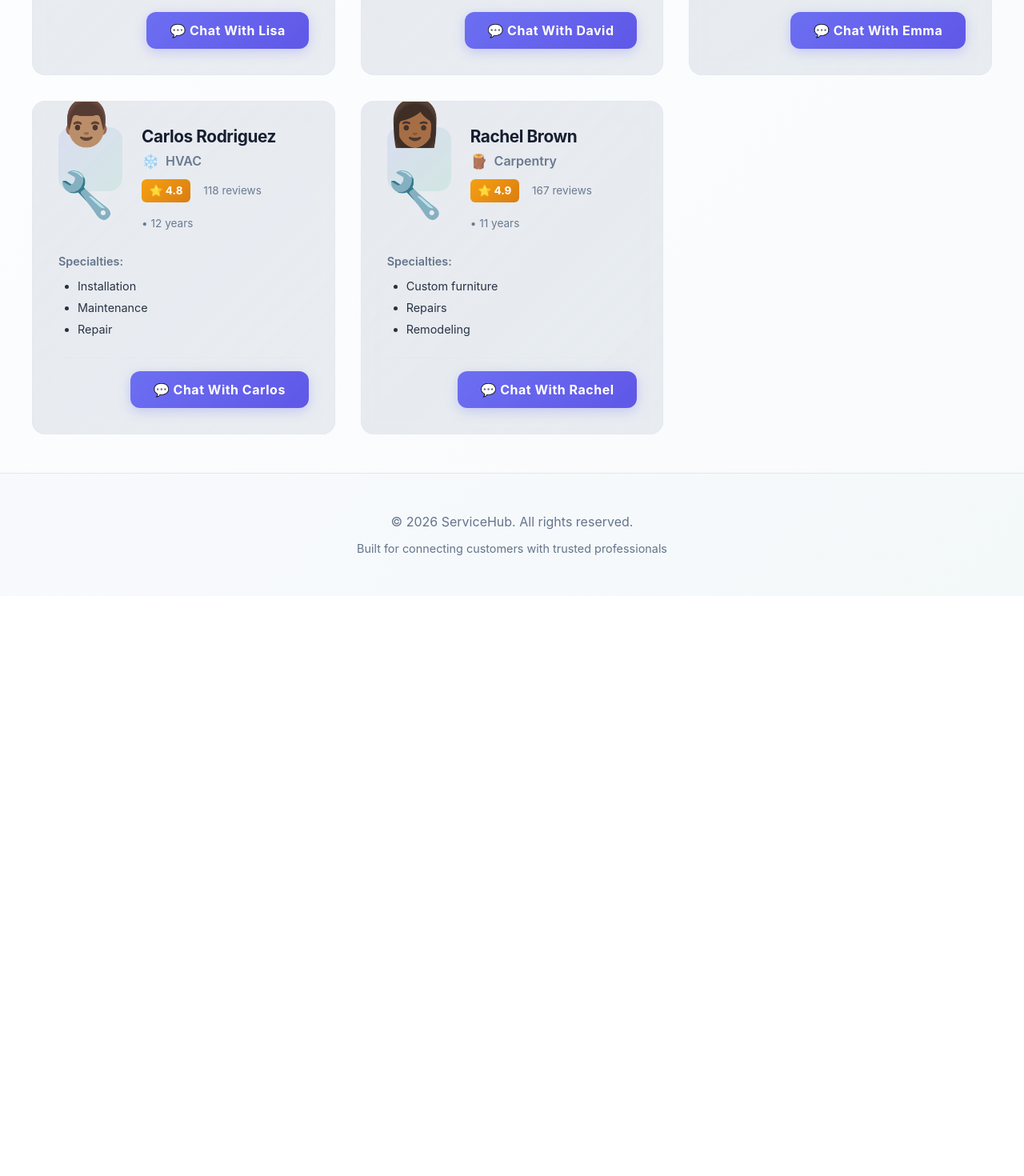
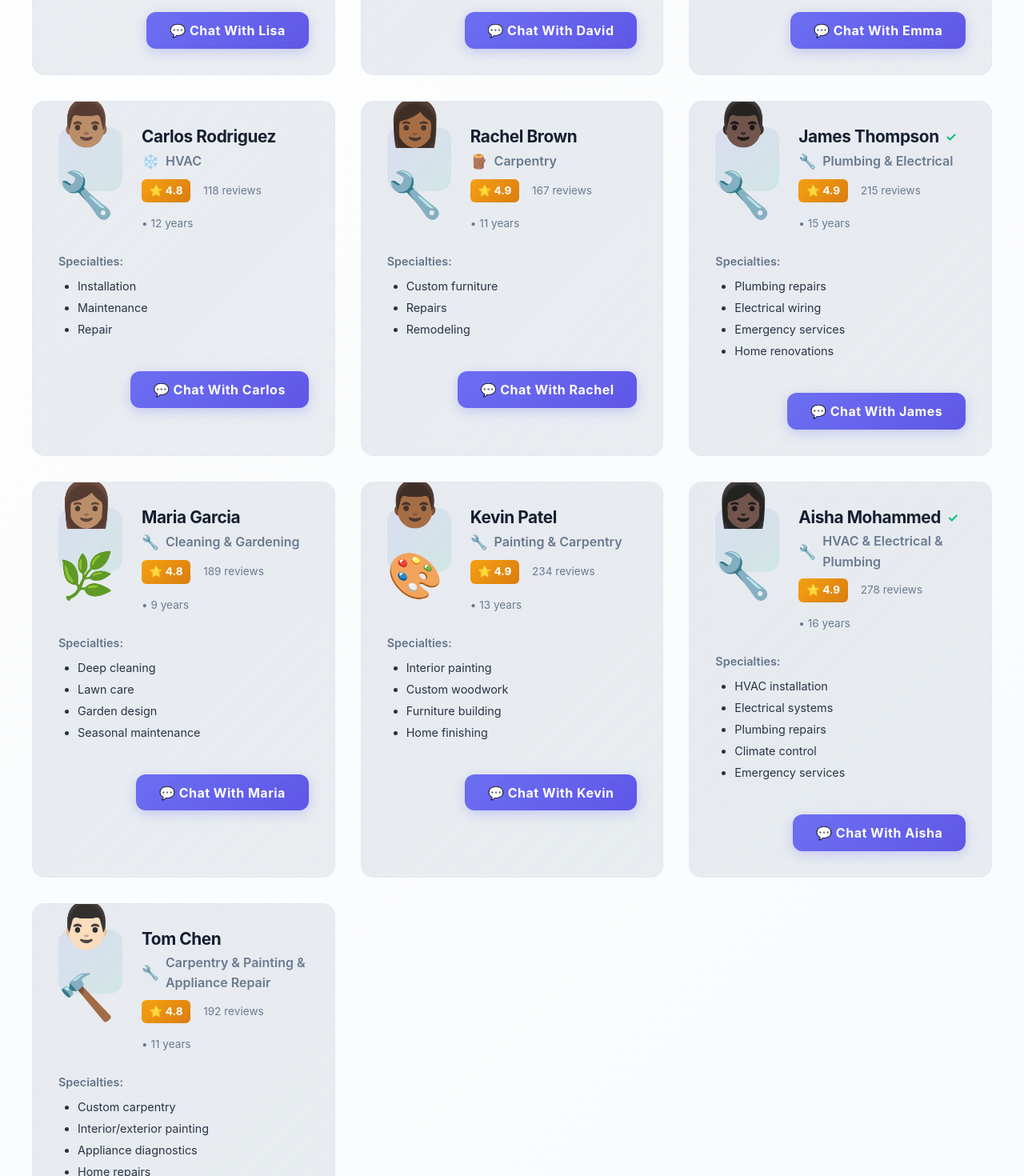
Before and after one commit to trevahkagiso-pixel/Service-Providers, a React (Vite) app in the folder service-booking-fe/: page /providers in a window 1280 px wide. Shown: the part 1080-2550 px from the top of the page at 80% size. Before the commit the page ends 1825 px from the top, so only its background shows below. Built offline with nearby package versions, Linux system fonts and the light colour scheme.

Commit message:
cerified

```diff
--- a/service-booking-fe/src/pages/Providers.tsx
+++ b/service-booking-fe/src/pages/Providers.tsx
@@ -1,14 +1,19 @@
 import { SERVICES } from '../constants/services'
 
 const PROVIDERS = [
-  { id: 1, name: 'John Martinez', service: 'Plumbing', rating: 4.9, reviews: 127, experience: '8 years', avatar: '👨🏽🔧', price: '$80-120/hr', specialties: ['Emergency repairs', 'Installations', 'Leak detection'] },
+  { id: 1, name: 'John Martinez', service: 'Plumbing', rating: 4.9, reviews: 127, experience: '8 years', avatar: '👨🏽🔧', price: '$80-120/hr', specialties: ['Emergency repairs', 'Installations', 'Leak detection'], verified: true },
   { id: 2, name: 'Sarah Chen', service: 'Electrical', rating: 4.8, reviews: 94, experience: '6 years', avatar: '👩🏻🔧', price: '$90-130/hr', specialties: ['Wiring', 'Panel upgrades', 'Smart home'] },
   { id: 3, name: 'Mike Johnson', service: 'Cleaning', rating: 4.9, reviews: 203, experience: '5 years', avatar: '🧑🏿💼', price: '$60-90/hr', specialties: ['Deep cleaning', 'Move-out', 'Commercial'] },
   { id: 4, name: 'Lisa Anderson', service: 'Appliance Repair', rating: 4.7, reviews: 81, experience: '10 years', avatar: '👩🏾🔧', price: '$75-110/hr', specialties: ['Refrigerators', 'Washers', 'Ovens'] },
-  { id: 5, name: 'David Kim', service: 'Gardening', rating: 4.8, reviews: 156, experience: '7 years', avatar: '👨🏻🌾', price: '$70-100/hr', specialties: ['Landscaping', 'Maintenance', 'Design'] },
+  { id: 5, name: 'David Kim', service: 'Gardening', rating: 4.8, reviews: 156, experience: '7 years', avatar: '👨🏻🌾', price: '$70-100/hr', specialties: ['Landscaping', 'Maintenance', 'Design'], verified: true },
   { id: 6, name: 'Emma Wilson', service: 'Painting', rating: 4.9, reviews: 142, experience: '9 years', avatar: '👩🏿🎨', price: '$65-95/hr', specialties: ['Interior', 'Exterior', 'Decorative'] },
   { id: 7, name: 'Carlos Rodriguez', service: 'HVAC', rating: 4.8, reviews: 118, experience: '12 years', avatar: '👨🏽🔧', price: '$95-140/hr', specialties: ['Installation', 'Maintenance', 'Repair'] },
-  { id: 8, name: 'Rachel Brown', service: 'Carpentry', rating: 4.9, reviews: 167, experience: '11 years', avatar: '👩🏾🔧', price: '$85-125/hr', specialties: ['Custom furniture', 'Repairs', 'Remodeling'] }
+  { id: 8, name: 'Rachel Brown', service: 'Carpentry', rating: 4.9, reviews: 167, experience: '11 years', avatar: '👩🏾🔧', price: '$85-125/hr', specialties: ['Custom furniture', 'Repairs', 'Remodeling'] },
+  { id: 9, name: 'James Thompson', service: 'Plumbing & Electrical', rating: 4.9, reviews: 215, experience: '15 years', avatar: '👨🏿🔧', price: '$100-150/hr', specialties: ['Plumbing repairs', 'Electrical wiring', 'Emergency services', 'Home renovations'], verified: true },
+  { id: 10, name: 'Maria Garcia', service: 'Cleaning & Gardening', rating: 4.8, reviews: 189, experience: '9 years', avatar: '👩🏽🌿', price: '$70-110/hr', specialties: ['Deep cleaning', 'Lawn care', 'Garden design', 'Seasonal maintenance'] },
+  { id: 11, name: 'Kevin Patel', service: 'Painting & Carpentry', rating: 4.9, reviews: 234, experience: '13 years', avatar: '👨🏾🎨', price: '$80-130/hr', specialties: ['Interior painting', 'Custom woodwork', 'Furniture building', 'Home finishing'] },
+  { id: 12, name: 'Aisha Mohammed', service: 'HVAC & Electrical & Plumbing', rating: 4.9, reviews: 278, experience: '16 years', avatar: '👩🏿🔧', price: '$110-160/hr', specialties: ['HVAC installation', 'Electrical systems', 'Plumbing repairs', 'Climate control', 'Emergency services'], verified: true },
+  { id: 13, name: 'Tom Chen', service: 'Carpentry & Painting & Appliance Repair', rating: 4.8, reviews: 192, experience: '11 years', avatar: '👨🏻🔨', price: '$85-135/hr', specialties: ['Custom carpentry', 'Interior/exterior painting', 'Appliance diagnostics', 'Home repairs', 'Furniture restoration'] }
 ]
 
 export default function Providers() {
@@ -41,7 +46,10 @@ export default function Providers() {
                 {provider.avatar}
               </div>
               <div style={{flex: 1}}>
-                <h3 style={{marginBottom: 'var(--spacing-xs)', fontSize: '1.3rem'}}>{provider.name}</h3>
+                <h3 style={{marginBottom: 'var(--spacing-xs)', fontSize: '1.3rem', display: 'flex', alignItems: 'center', gap: 'var(--spacing-sm)'}}>
+                  {provider.name}
+                  {provider.verified && <span style={{fontSize: '1rem', color: '#10b981'}} title="Verified Provider">✓</span>}
+                </h3>
                 <div style={{display: 'flex', alignItems: 'center', gap: 'var(--spacing-sm)', marginBottom: 'var(--spacing-sm)'}}>
                   <span style={{fontSize: '1.1rem'}}>{getServiceIcon(provider.service)}</span>
                   <span style={{color: 'var(--color-text-light)', fontWeight: 600}}>{provider.service}</span>
```
